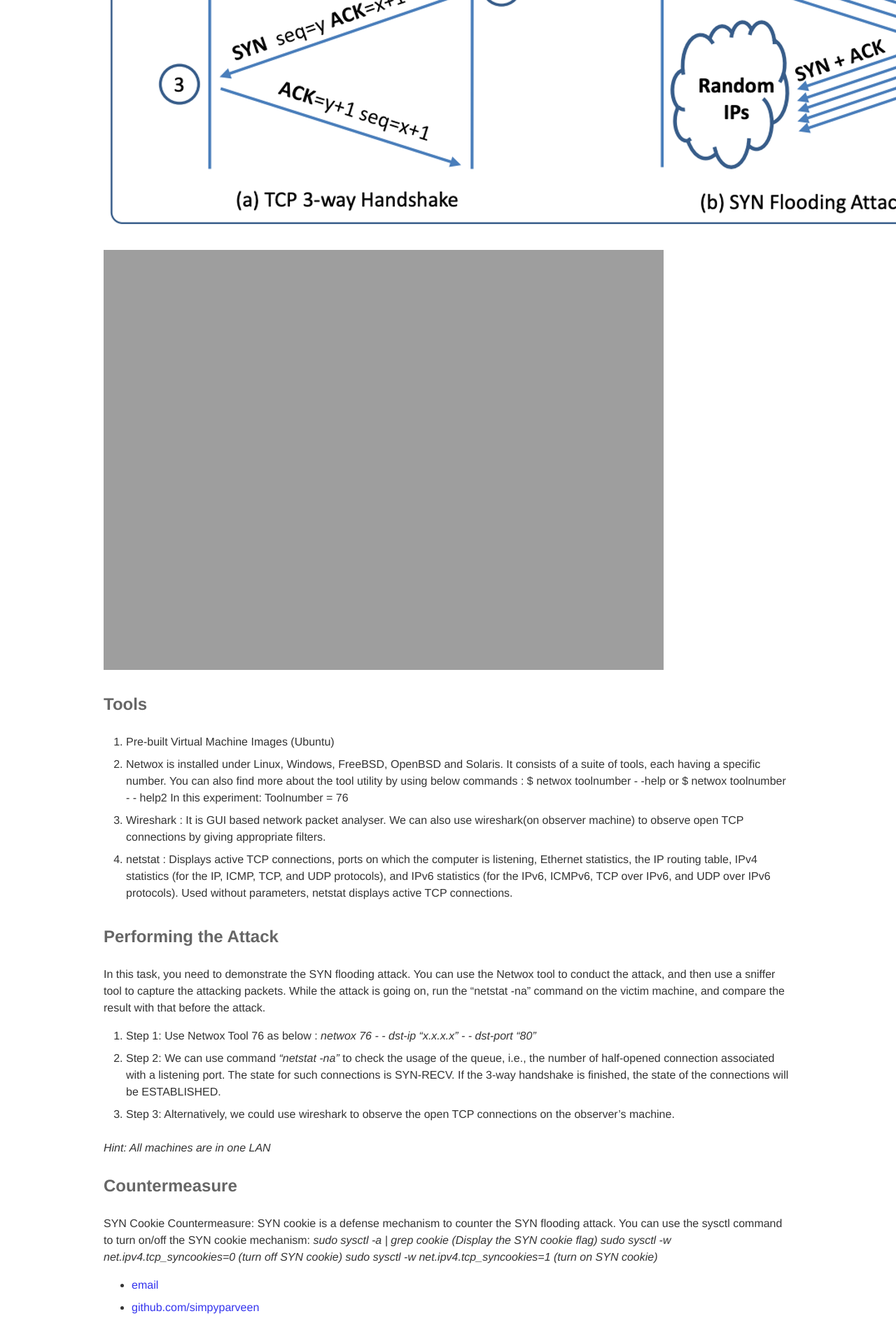
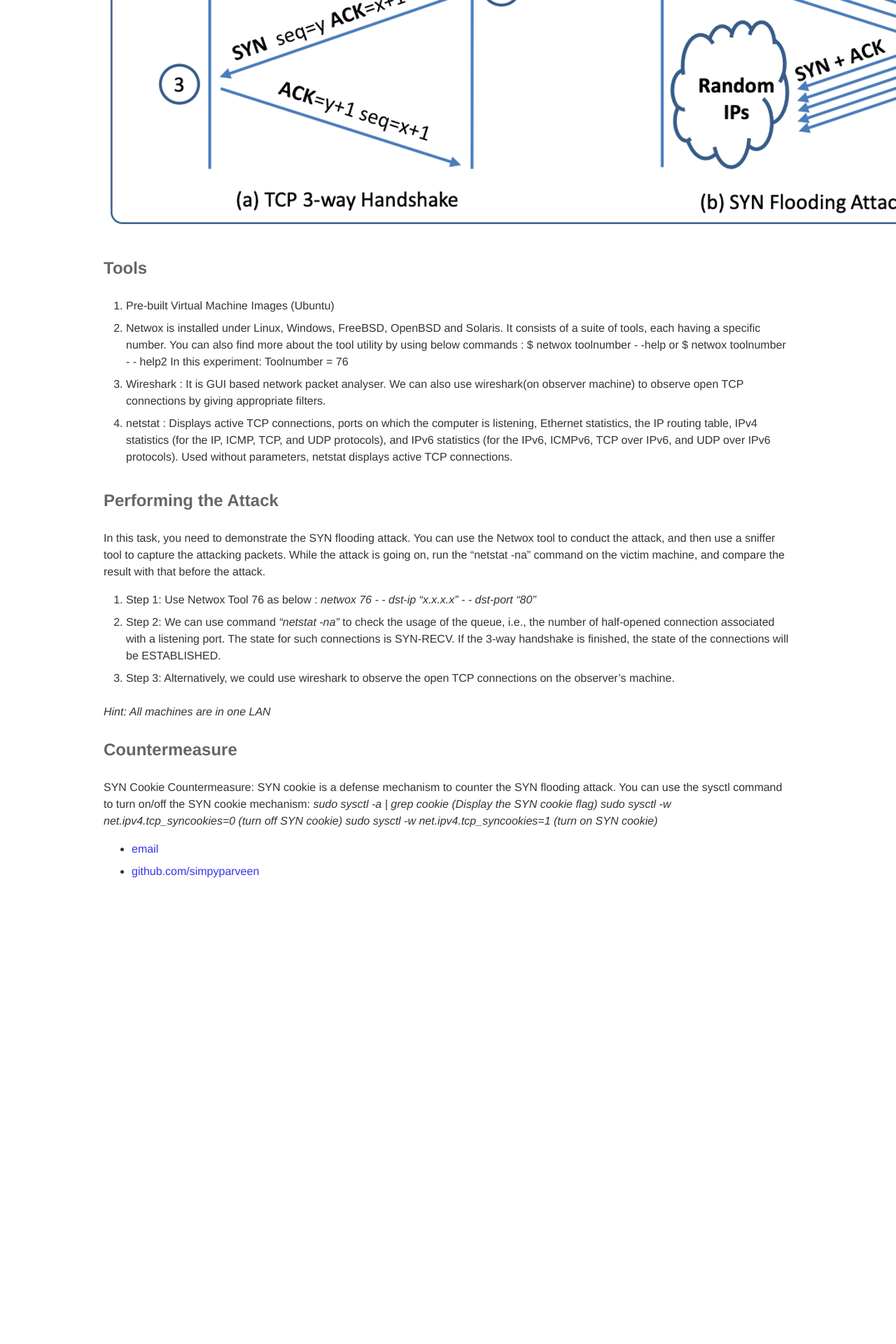
Before and after one commit to simpyparveen/simpyparveen.github.io, a Jekyll site: the page built from _posts/2021-03-15-SyncFlood.md, in a window 1280 px wide. Shown: the part 679-2599 px from the top of the page at 70% size. Built offline with Jekyll 4.4.1, drawn with Linux system fonts in a browser that asks for light colours; our own code applies the rules of GitHub Pages for plain Markdown files; after the commit the page ends 1976 px from its top, so only the background shows below that.

Commit message:
Update 2021-03-15-SyncFlood.md

```diff
--- a/_posts/2021-03-15-SyncFlood.md
+++ b/_posts/2021-03-15-SyncFlood.md
@@ -3,8 +3,6 @@ SYN flood is a form of DoS attack in which attackers send many SYN requests to a
 
 ![tcpsync](https://github.com/simpyparveen/simpyparveen.github.io/blob/main/_posts/tcpsync.png)
 
-
-<img src="https://simpyparveen.github.io/blog/2021/03/15/SyncFlood/tcpsync.png" width="800" />
 
 ### Tools
 1. Pre-built Virtual Machine Images (Ubuntu)
```
